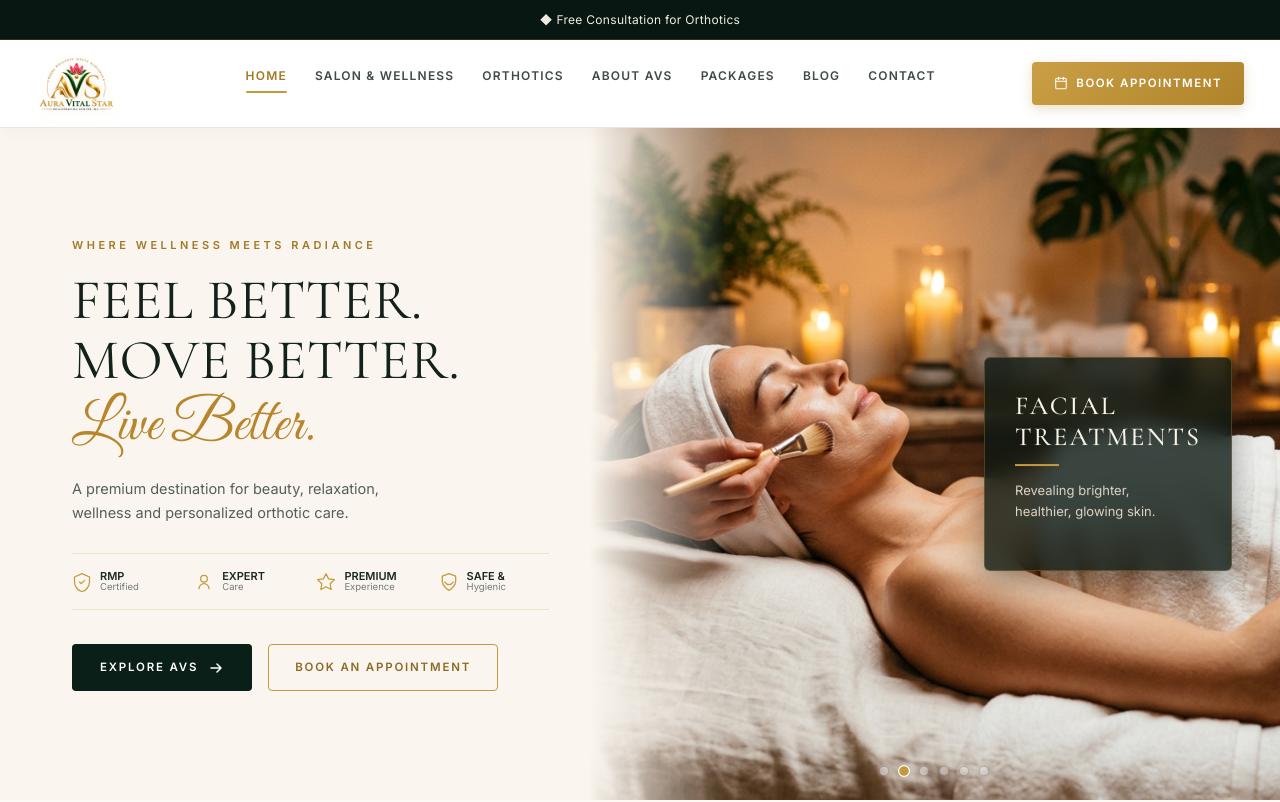
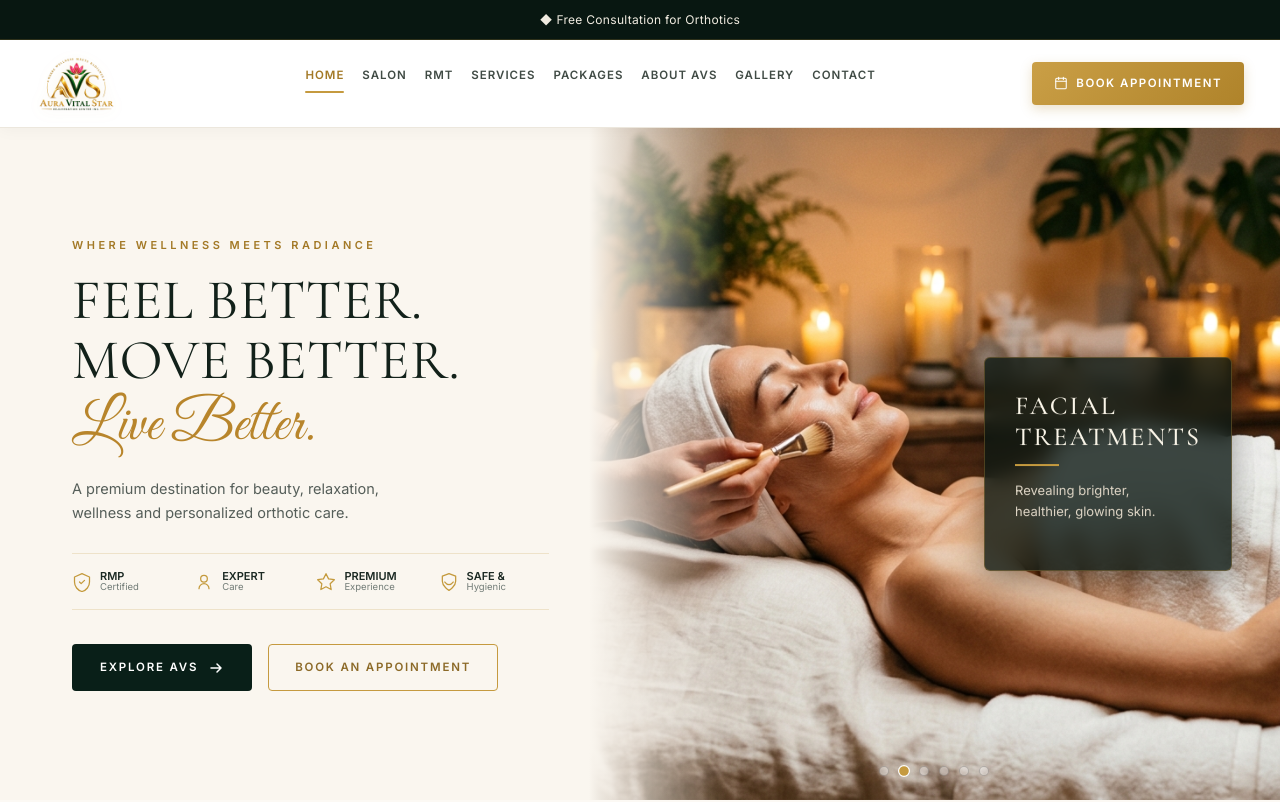
Before and after one commit to goel-nandini/AVS, a React (Vite) app: page / in a window 1280 px wide. Shown: the top 802 px of the page. Built offline with nearby package versions, Linux system fonts and the light colour scheme.

Commit message:
Update navbar items to HOME, SALON, RMT, SERVICES, PACKAGES, ABOUT AVS, GALLERY, CONTACT and BOOK APPOINTMENT CTA

```diff
--- a/src/App.jsx
+++ b/src/App.jsx
@@ -8,13 +8,14 @@ const announceItems = [
 ];
 
 const navLinks = [
-  { href: '#home', label: 'Home' },
-  { href: '#salon', label: 'Salon & Wellness' },
-  { href: '#orthotics', label: 'Orthotics' },
-  { href: '#about', label: 'About AVS' },
-  { href: '#packages', label: 'Packages' },
-  { href: '#blog', label: 'Blog' },
-  { href: '#contact', label: 'Contact' }
+  { href: '#home', label: 'HOME' },
+  { href: '#salon', label: 'SALON' },
+  { href: '#rmt', label: 'RMT' },
+  { href: '#services', label: 'SERVICES' },
+  { href: '#packages', label: 'PACKAGES' },
+  { href: '#about', label: 'ABOUT AVS' },
+  { href: '#gallery', label: 'GALLERY' },
+  { href: '#contact', label: 'CONTACT' }
 ];
 
 const heroSlides = [
@@ -478,7 +479,7 @@ function App() {
               <rect x="3" y="4" width="18" height="18" rx="2" stroke="currentColor" strokeWidth="1.8" />
               <path d="M3 9h18M8 2v4M16 2v4" stroke="currentColor" strokeWidth="1.8" strokeLinecap="round" />
             </svg>
-            Book Appointment
+            BOOK APPOINTMENT
           </a>
           <button className="nav-hamburger" id="hamburger" aria-label="Open menu" aria-expanded="false">
             <span></span><span></span><span></span>
@@ -496,7 +497,7 @@ function App() {
               </li>
             ))}
           </ul>
-          <a href="#contact" className="btn-book mobile-book">Book Appointment</a>
+          <a href="#contact" className="btn-book mobile-book">BOOK APPOINTMENT</a>
         </nav>
       </div>
 
@@ -585,7 +586,7 @@ function App() {
           </div>
           <div className="why-pillars">
             {whyPillars.map((pillar) => (
-              <div className="why-pillar reveal-up" key={pillar.title}>
+              <div className="why-pillar reveal-up" key={pillar.title} id={pillar.title === 'RMP Certified' ? 'rmt' : undefined}>
                 <div className="why-icon"><Icon name={pillar.icon} width={48} height={48} /></div>
                 <h3 className="why-title">{pillar.title}</h3>
                 <p className="why-desc">{pillar.desc}</p>
@@ -595,7 +596,8 @@ function App() {
         </div>
       </section>
 
-      <section id="salon" className="services-section" aria-labelledby="services-heading">
+      <section id="services" className="services-section" aria-labelledby="services-heading">
+        <span id="salon" className="section-anchor"></span>
         <div className="container">
           <h2 className="services-heading reveal-up" id="services-heading">Our Services</h2>
         </div>
@@ -695,7 +697,7 @@ function App() {
         </div>
       </section>
 
-      <section className="avs-promise" aria-labelledby="promise-heading">
+      <section id="gallery" className="avs-promise" aria-labelledby="promise-heading">
         <div className="promise-bg" style={{ backgroundImage: "url('/promise_bg.jpg')" }}></div>
         <div className="promise-overlay-dark"></div>
         <div className="promise-content">
--- a/src/styles.css
+++ b/src/styles.css
@@ -202,17 +202,18 @@ button {
 .nav-links {
   display: flex;
   align-items: center;
-  gap: 28px;
+  gap: clamp(10px, 1.4vw, 22px);
 }
 
 .nav-link {
-  font-size: 12px;
+  font-size: 11.5px;
   font-weight: 600;
-  letter-spacing: 1.2px;
+  letter-spacing: 1px;
   text-transform: uppercase;
   color: #404B45;
   padding: 8px 0;
   position: relative;
+  white-space: nowrap;
   transition: color 0.25s ease;
 }
 
@@ -229,6 +230,14 @@ button {
   height: 2px;
   background-color: var(--gold-primary);
   border-radius: 2px;
+}
+
+.section-anchor {
+  display: block;
+  position: relative;
+  top: calc(var(--nav-h) * -1);
+  visibility: hidden;
+  height: 0;
 }
 
 .btn-book {
@@ -2182,7 +2191,7 @@ button {
   }
 }
 
-@media (max-width: 860px) {
+@media (max-width: 980px) {
   .nav-links, #nav-book-btn {
     display: none;
   }
--- a/style.css
+++ b/style.css
@@ -185,17 +185,18 @@ button {
 .nav-links {
   display: flex;
   align-items: center;
-  gap: 28px;
+  gap: clamp(10px, 1.4vw, 22px);
 }
 
 .nav-link {
-  font-size: 12px;
+  font-size: 11.5px;
   font-weight: 600;
-  letter-spacing: 1.2px;
+  letter-spacing: 1px;
   text-transform: uppercase;
   color: #404B45;
   padding: 8px 0;
   position: relative;
+  white-space: nowrap;
   transition: color 0.25s ease;
 }
 
@@ -212,6 +213,14 @@ button {
   height: 2px;
   background-color: var(--gold-primary);
   border-radius: 2px;
+}
+
+.section-anchor {
+  display: block;
+  position: relative;
+  top: calc(var(--nav-h) * -1);
+  visibility: hidden;
+  height: 0;
 }
 
 .btn-book {
@@ -2084,7 +2093,7 @@ button {
   }
 }
 
-@media (max-width: 860px) {
+@media (max-width: 980px) {
   .nav-links, #nav-book-btn {
     display: none;
   }
```
